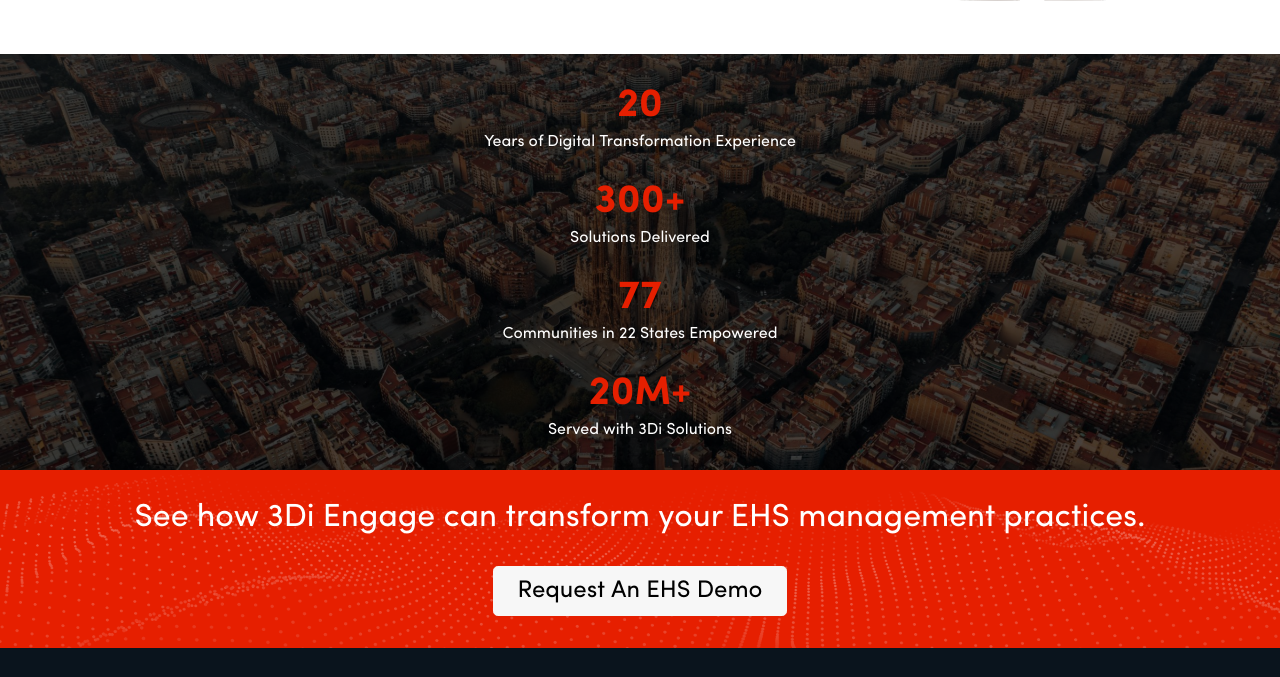
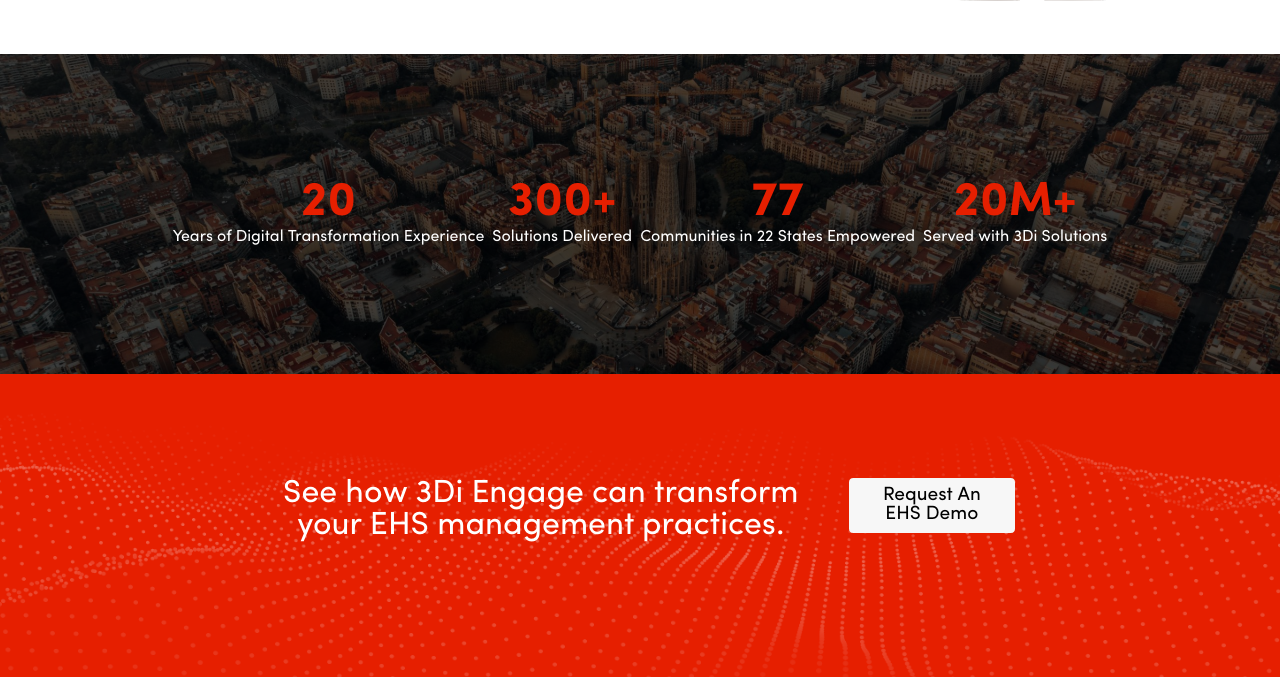
Before and after one commit to pixie-cheeks/task-assignment, a website built with Vite: page src/index.html in a window 1280 px wide. Shown: the part 2050-2727 px from the top of the page. Built offline with nearby package versions, Linux system fonts and the light colour scheme.

Commit message:
Finish styling tablet design

```diff
--- a/src/index.html
+++ b/src/index.html
@@ -204,12 +204,14 @@
 
       <section class="action-call">
         <div class="page-container action-call-container">
+          <div class="action-call__flex-wrap">
             <p class="action-call__text">
               See how 3Di Engage can transform your EHS management practices.
             </p>
             <button class="button action-call__button">
               Request An EHS Demo
             </button>
+          </div>
         </div>
       </section>
     </main>
--- a/src/main.css
+++ b/src/main.css
@@ -315,6 +315,7 @@
 
 .action-call-container {
   padding: 1em 0;
+  max-width: 750px;
 }
 
 .action-call__text {
@@ -442,4 +443,48 @@
   .product__img-container {
     flex: 1;
   }
+
+  .stats-container {
+    display: flex;
+    align-items: center;
+    justify-content: center;
+    min-height: 40dvh;
+  }
+
+  .stats__list {
+    display: flex;
+    gap: 0.5em;
+    justify-content: space-evenly;
+    line-height: 1.3;
+  }
+
+  .stats__number {
+    margin: 0;
+    line-height: 1;
+    font-size: 3rem;
+  }
+
+  .action-call-container {
+    display: flex;
+    align-items: center;
+    justify-content: space-between;
+    min-height: 30dvh;
+  }
+
+  .action-call__flex-wrap {
+    display: flex;
+    gap: 1em;
+    align-items: flex-start;
+    justify-content: space-between;
+  }
+
+  .action-call__button {
+    padding: 0.4em 1.5em;
+    font-size: 1.2rem;
+  }
+
+  .footer__content {
+    display: grid;
+    grid-template-columns: 1fr 1fr;
+  }
 }
```
Lines whose indentation alone changed are shown as unchanged.
